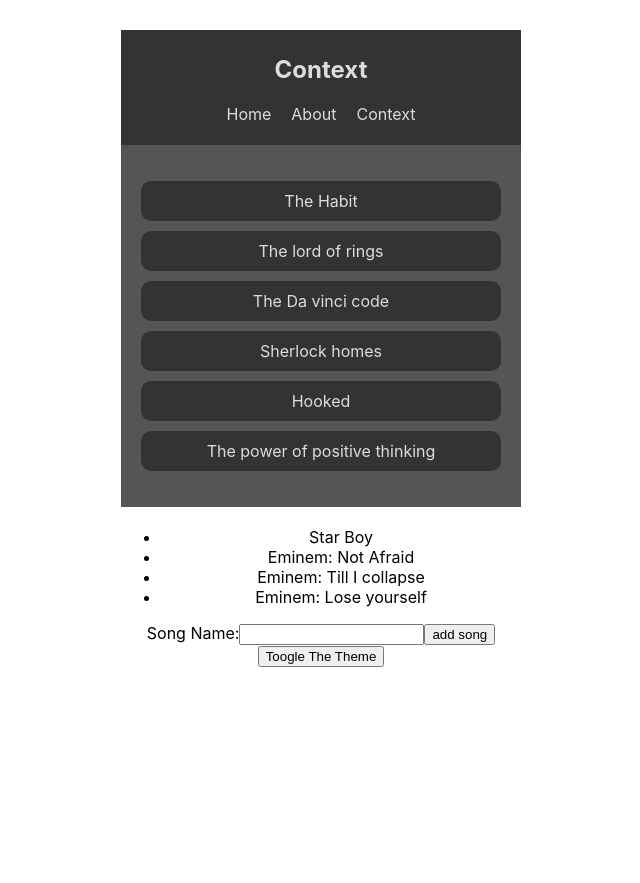
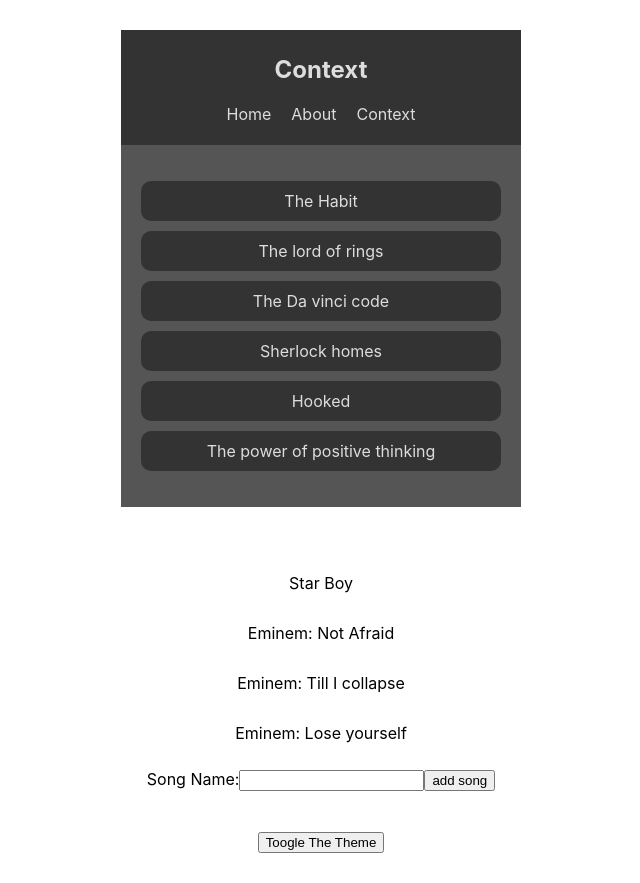
Before and after one commit to premkamban/context-hooks, a React (Create React App) app: page / in a window 1280 px wide. Shown: the whole page, without its empty margins (319-959 px from the left). Before the commit the page ends 800 px from the top, so only its background shows below. Built offline with nearby package versions, Linux system fonts and the light colour scheme.

Commit message:
created context with functional component

```diff
--- a/src/App.css
+++ b/src/App.css
@@ -1,34 +1,37 @@
 .App {
   max-width: 400px;
-  margin:30px auto;
+  margin: 30px auto;
   text-align: center;
 }
 
-nav{
+nav {
   padding: 5px;
 }
-nav ul{
-  padding:0px;
+nav ul {
+  padding: 0px;
 }
 
 nav ul li {
   display: inline-block;
-  margin:0 10px;
+  margin: 0 10px;
 }
 .App-link {
   color: #61dafb;
 }
 
-.book-list{
-  padding:20px;
-  margin-bottom:20px;
+.book-list,
+.song-list {
+  padding: 20px;
+  margin-bottom: 20px;
 }
 
-.book-list ul {
+.book-list ul,
+.song-list ul {
   padding: 0px;
-  list-style-type:none;
+  list-style-type: none;
 }
-.book-list li {
+.book-list li,
+.song-list li {
   padding: 10px;
   margin: 10px auto;
   border-radius: 10px;
--- a/src/App.js
+++ b/src/App.js
@@ -1,23 +1,25 @@
-import React from 'react';
-import './App.css';
-import Navbar from './component/Navbar';
-import BookList from './component/BookList';
-import ThemeContextProvider from './context/ThemeContext';
-import ThemeToggler from './component/ThemeToggler';
-import AuthContextProvider from './component/AuthContext'
-import SongList from './component/songList';
-
+import React from "react";
+import "./App.css";
+import Navbar from "./component/Navbar";
+import BookList from "./component/BookList";
+import ThemeContextProvider from "./context/ThemeContext";
+import ThemeToggler from "./component/ThemeToggler";
+import AuthContextProvider from "./component/AuthContext";
+import SongList from "./component/songList";
+import BookContextProvider from "./context/bookContext";
 
 function App() {
   return (
     <div className="App">
       <ThemeContextProvider>
-      <AuthContextProvider>
-      <Navbar/>
-      <BookList/>
-      <SongList/>
-      <ThemeToggler/>
-      </AuthContextProvider>
+        <AuthContextProvider>
+          <Navbar />
+          <BookContextProvider>
+            <BookList />
+          </BookContextProvider>
+          <SongList />
+          <ThemeToggler />
+        </AuthContextProvider>
       </ThemeContextProvider>
     </div>
   );
--- a/src/component/BookList.js
+++ b/src/component/BookList.js
@@ -1,35 +1,28 @@
-import React, { Component } from "react";
+import React, { useContext } from "react";
 import { themeContext } from "../context/ThemeContext";
-class BookList extends Component {
-  state = {};
-  render() {
-    return (
-      <themeContext.Consumer>
-        {themeContext => {
-          console.log(themeContext);
-          const { isLightTheme, light, dark } = themeContext;
+import { BookContext } from "../context/bookContext";
+
+const BookList = () => {
+  const { isLightTheme, light, dark } = useContext(themeContext);
+  const { books } = useContext(BookContext);
   const theme = isLightTheme ? light : dark;
+  console.log(books);
   return (
     <div
       className="book-list"
       style={{ color: theme.syntax, background: theme.bg }}
     >
       <ul>
-                <li style={{ background: theme.ui }}>The Habit</li>
-                <li style={{ background: theme.ui }}>The lord of rings</li>
-                <li style={{ background: theme.ui }}>The Da vinci code</li>
-                <li style={{ background: theme.ui }}>Sherlock homes</li>
-                <li style={{ background: theme.ui }}>Hooked</li>
-                <li style={{ background: theme.ui }}>
-                  The power of positive thinking
+        {books.map(book => {
+          return (
+            <li key={book.id} style={{ background: theme.ui }}>
+              {book.title}
             </li>
+          );
+        })}
       </ul>
     </div>
   );
-        }}
-      </themeContext.Consumer>
-    );
-  }
-}
+};
 
 export default BookList;
--- /dev/null
+++ b/src/context/bookContext.js
@@ -0,0 +1,22 @@
+import React, { createContext, useState } from "react";
+
+export const BookContext = createContext();
+
+const BookContextProvider = props => {
+  const [books, setSongs] = useState([
+    { id: 1, title: "The Habit" },
+    { id: 2, title: "The lord of rings" },
+    { id: 3, title: "The Da vinci code" },
+    { id: 4, title: "Sherlock homes" },
+    { id: 5, title: "Hooked" },
+    { id: 6, title: "The power of positive thinking" }
+  ]);
+
+  return (
+    <BookContext.Provider value={{ books }}>
+      {props.children}
+    </BookContext.Provider>
+  );
+};
+
+export default BookContextProvider;
```
Lines whose indentation alone changed are shown as unchanged.
